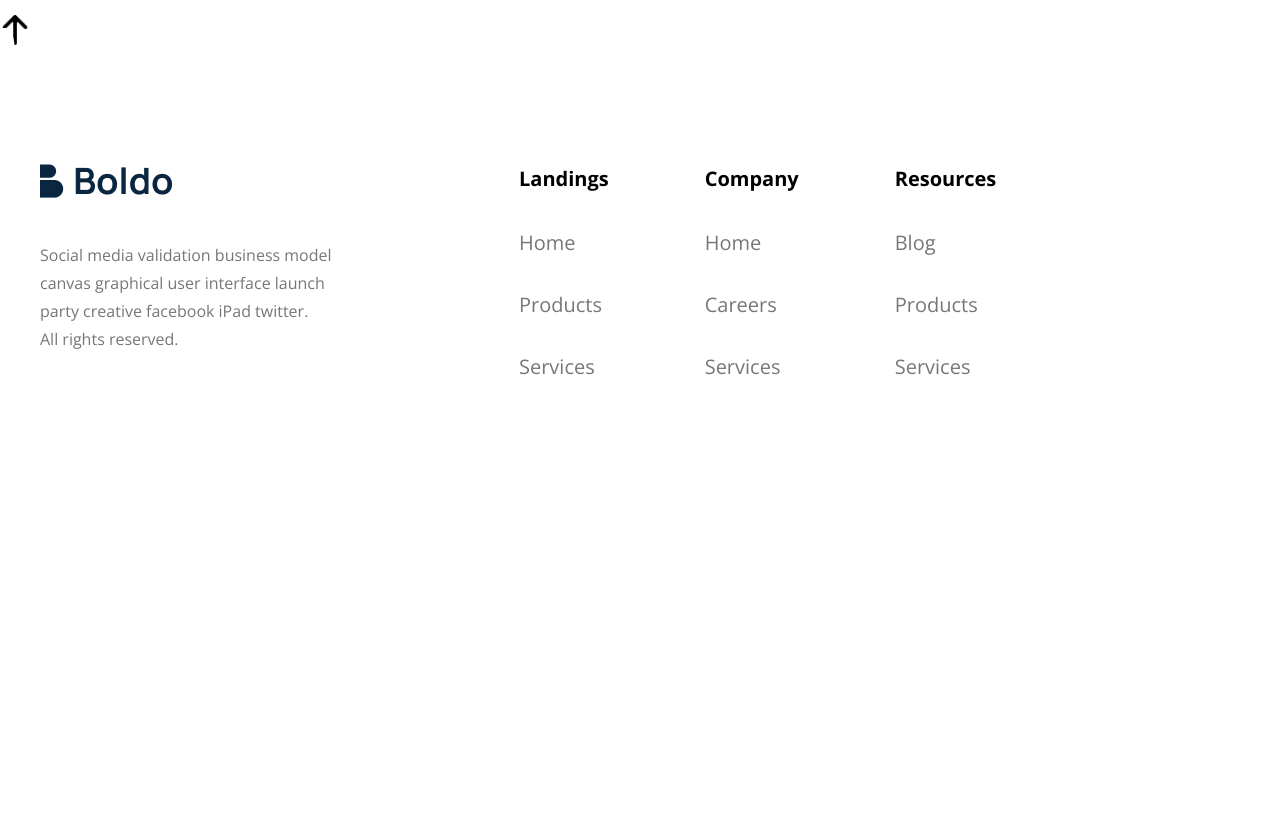
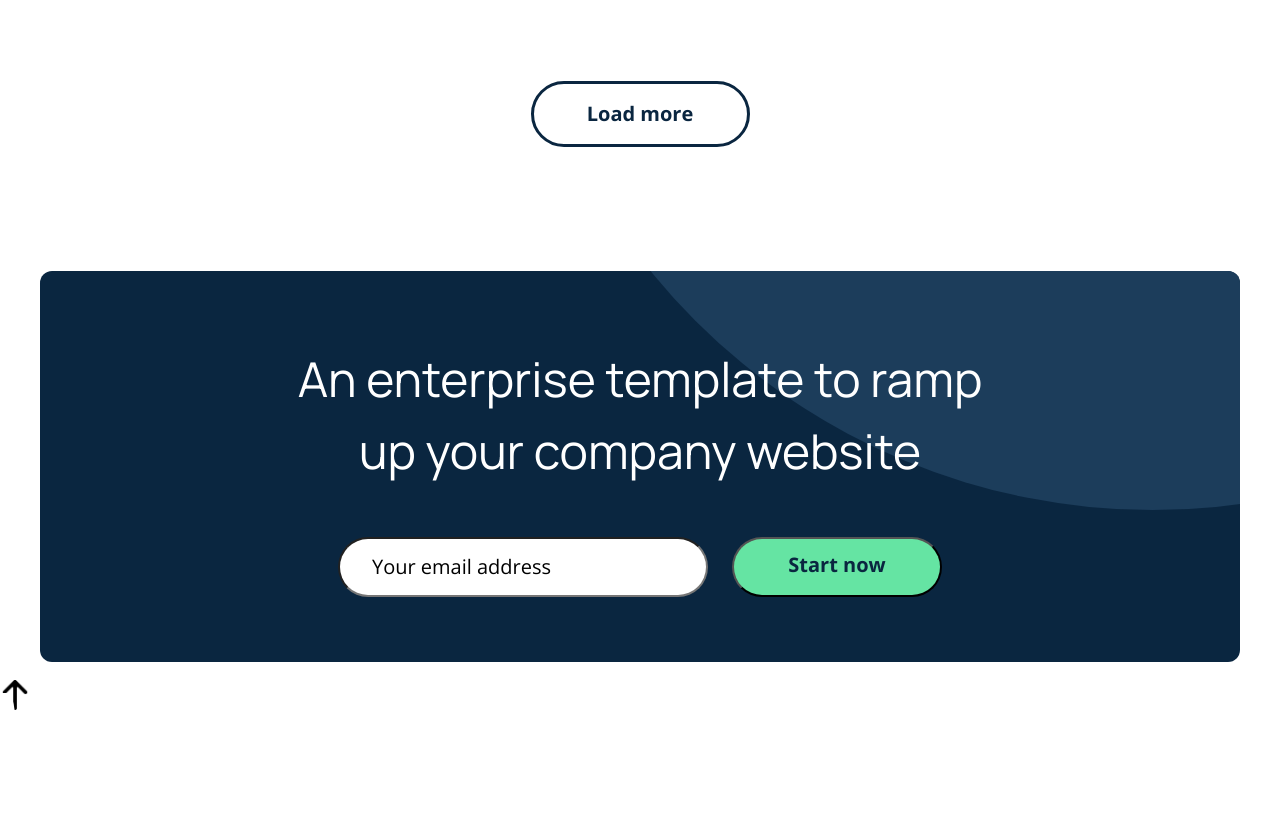
Before and after one commit to Yakov29/Boldo, a website built with Parcel: page src/index.html in a window 1280 px wide. Shown: the part 5942-6767 px from the top of the page. Before the commit the page ends 6355 px from the top, so only its background shows below. Built offline with nearby package versions, Linux system fonts and the light colour scheme.

Commit message:
🎵🎵🎵

```diff
--- a/src/index.html
+++ b/src/index.html
@@ -34,6 +34,7 @@
       <include src="./partials/reviews.html"></include>
       <include src="./partials/clients.html"></include>
       <include src="./partials/blog.html"></include>
+      <include src="./partials/contact.html"></include>
       <include src="./partials/scrol-icon.html"></include>
       <include src="./partials/footer.html"></include>
     </div>
--- a/src/partials/blog.html
+++ b/src/partials/blog.html
@@ -50,5 +50,6 @@
         </div>
       </li>
     </ul>
+    <button type="button" class="blog__btn">Load more</button>
   </div>
 </section>
--- /dev/null
+++ b/src/partials/contact.html
@@ -0,0 +1,20 @@
+<section class="contact">
+  <div class="container">
+     <div class="cicrcle-2"></div>
+    <div class="contact-parent">
+
+      <h2 class="contact__title">
+        An enterprise template to ramp up your company website
+      </h2>
+
+      <div class="contact-block">
+        <input
+          type="text"
+          class="contact__input"
+          placeholder="Your email address"
+        />
+        <button class="contact__btn" type="submit">Start now</button>
+      </div>
+    </div>
+  </div>
+</section>
--- /dev/null
+++ b/src/sass/components/_contact.scss
@@ -0,0 +1,60 @@
+.contact .container {
+  background-color: $accent-color;
+  border-radius: 12px;
+  padding-top: 72px;
+  padding-bottom: 72px;
+  position: relative;
+  overflow: hidden;
+  height: 391px;
+}
+.cicrcle-2 {
+  width: 1293px;
+  height: 1293px;
+  position: absolute;
+  bottom: 152px;
+  left: 466px;
+  z-index: 1;
+  background-color: #1c3d5b;
+  border-radius: 50%;
+}
+.contact-parent {
+  position: absolute;
+  left: 242px;
+  z-index: 2;
+}
+.connect-title-block {
+  display: block;
+  justify-content: center;
+}
+.contact__title {
+  //   text-align: center;
+  max-width: 716px;
+  margin-bottom: 50px;
+  display: block;
+  margin-left: auto;
+  margin-right: auto;
+  //   flex-wrap: wrap;
+  @include title($title-align: center, $title-color: $main-text);
+}
+.contact__input {
+  border-radius: 240px;
+  width: 370px;
+  padding: 12px 32px;
+  margin-right: 24px;
+  @include small-title($sm-title-color: $secondary-color);
+  &::placeholder {
+    color: $secondary-color;
+  }
+}
+.contact-block {
+  display: flex;
+  justify-content: center;
+}
+.contact__btn {
+  @include btn(
+    $btn-background: $secondary-accent-color,
+    $btn-pt: 12px,
+    $btn-pb: 12px,
+    $btn-color: $accent-color
+  );
+}
--- a/src/sass/components/blog.scss
+++ b/src/sass/components/blog.scss
@@ -1,5 +1,6 @@
 .blog {
   padding-top: 158px;
+  padding-bottom: 124px;
 }
 
 .blog__first-title {
@@ -20,7 +21,7 @@
   display: flex;
   gap: 50px;
   margin-top: 79px;
-//   align-items: center;
+  //   align-items: center;
   justify-content: center;
 }
 
@@ -53,9 +54,9 @@
 }
 
 .blog__block2 {
-    display: flex;
-    margin-top: 53px;
-  }
+  display: flex;
+  margin-top: 53px;
+}
 
 .blog-card__name {
   font-weight: 400;
@@ -63,3 +64,14 @@
   line-height: 28px;
   margin-left: 12px;
 }
+.blog__btn {
+  @include btn(
+    $btn-background: transparent,
+    $btn-width: 219px,
+    $btn-color: $accent-color
+  );
+  border: 3px solid $accent-color;
+  margin-top: 84px;
+  margin-left: auto;
+  margin-right: auto;
+}
--- a/src/sass/main.scss
+++ b/src/sass/main.scss
@@ -10,4 +10,5 @@
 @import "./components/reviews";
 @import "./components/blog.scss";
 @import "./components/clients";
+@import "./components/contact";
 @import "./components/footer";
```
